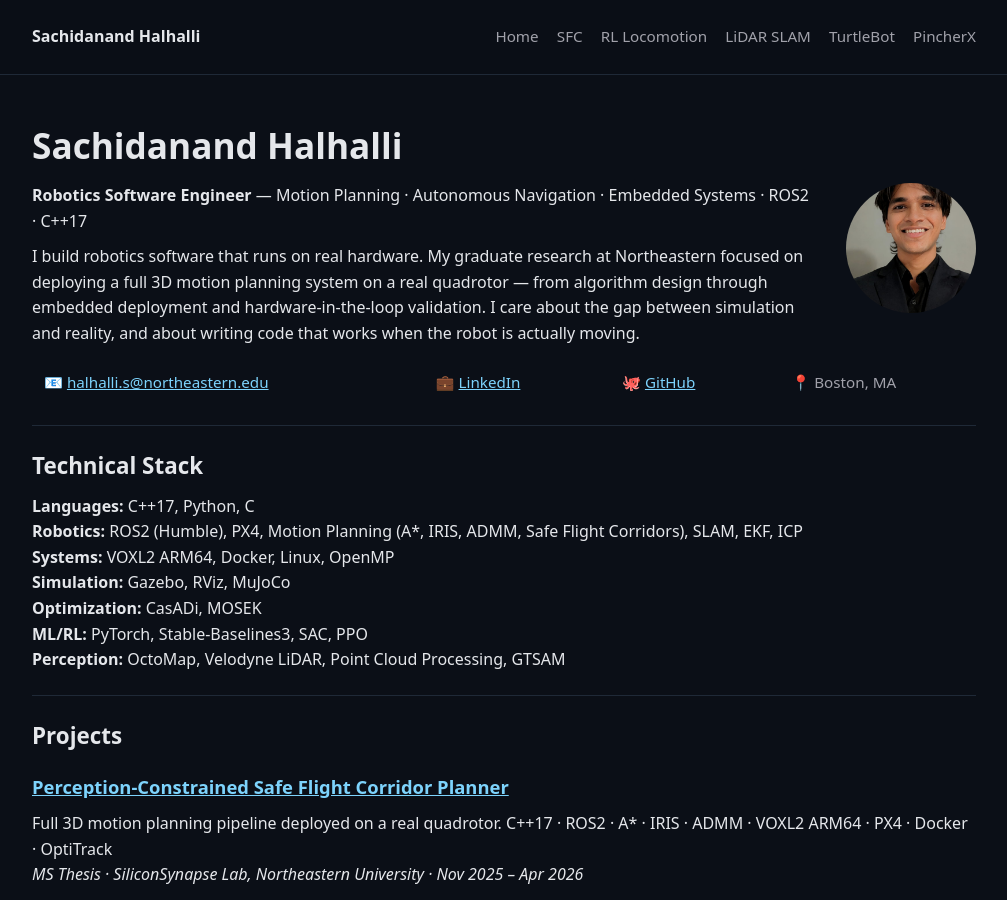
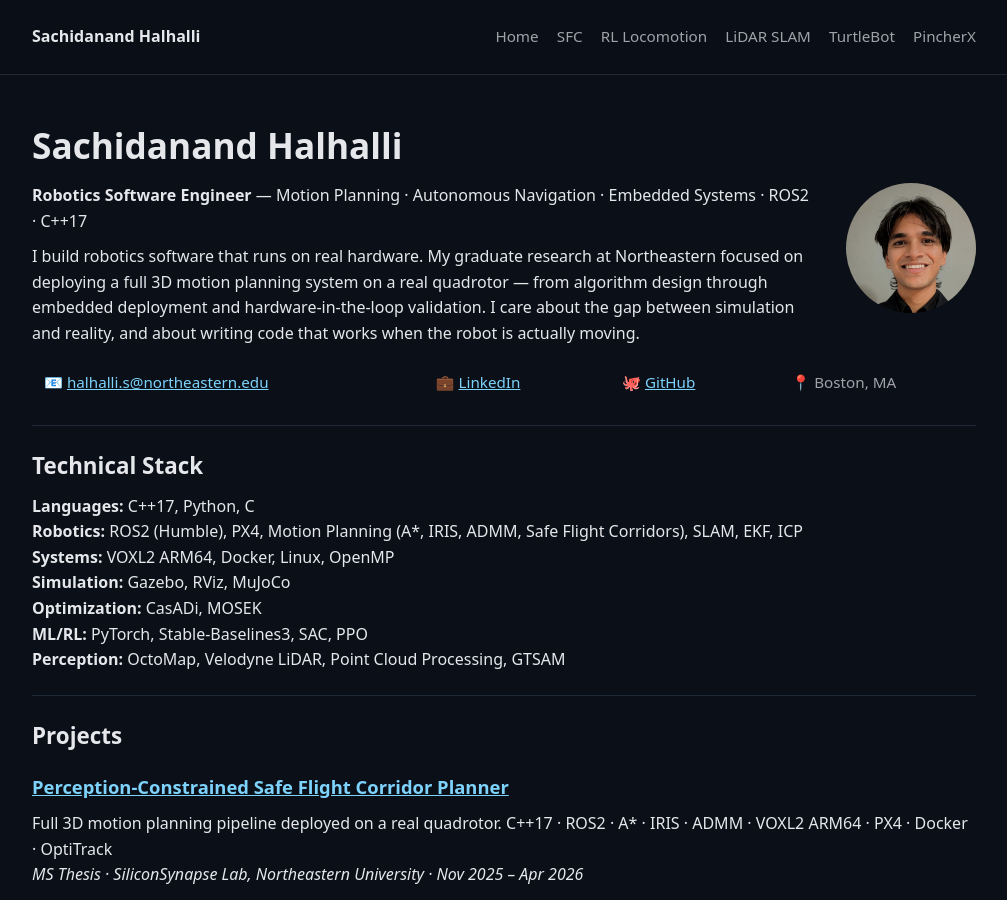
Before and after one commit to halhalli-s/halhalli-s.github.io, a Jekyll site: the page built from index.md, in a window 1280 px wide and 900 px high. Shown: the whole window, without its empty margins (136-1143 px from the left). Built offline with Jekyll 4.4.1, drawn with Linux system fonts in a browser that asks for light colours.

Commit message:
Update index.md

```diff
--- a/index.md
+++ b/index.md
@@ -5,7 +5,7 @@ title: Sachidanand Halhalli
 
 # Sachidanand Halhalli
 
-<img src="./Assets/images/profile_pic.jpeg" alt="Sachidanand Halhalli" style="width:130px;height:130px;border-radius:50%;object-fit:cover;float:right;margin:0 0 1.5rem 2rem;">
+<img src="./Assets/images/profile_pic.jpeg" alt="Sachidanand Halhalli" style="width:130px;height:130px;border-radius:50%;object-fit:cover;object-position:center 15%;float:right;margin:0 0 1.5rem 2rem;">
 
 **Robotics Software Engineer** — Motion Planning · Autonomous Navigation · Embedded Systems · ROS2 · C++17
 
```
